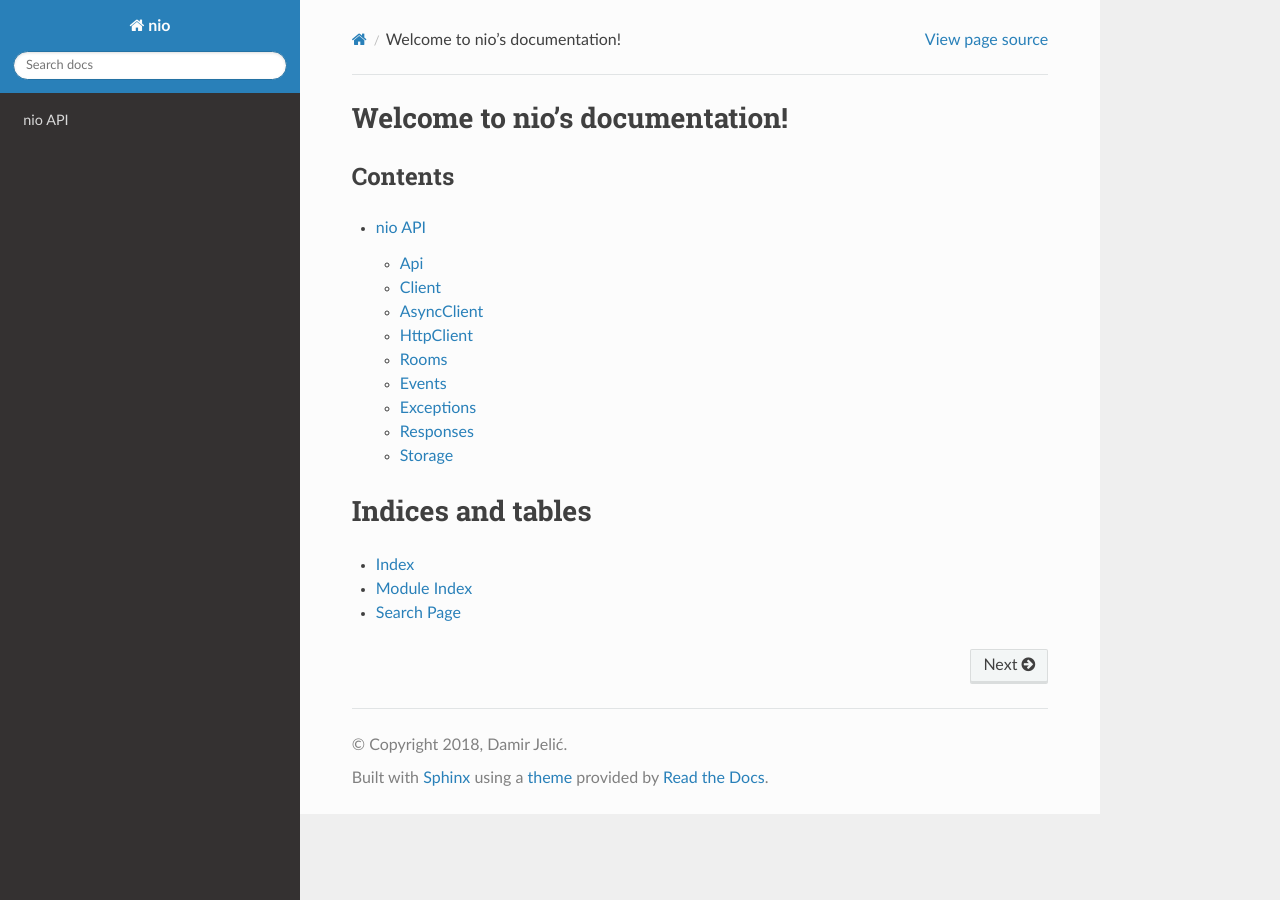
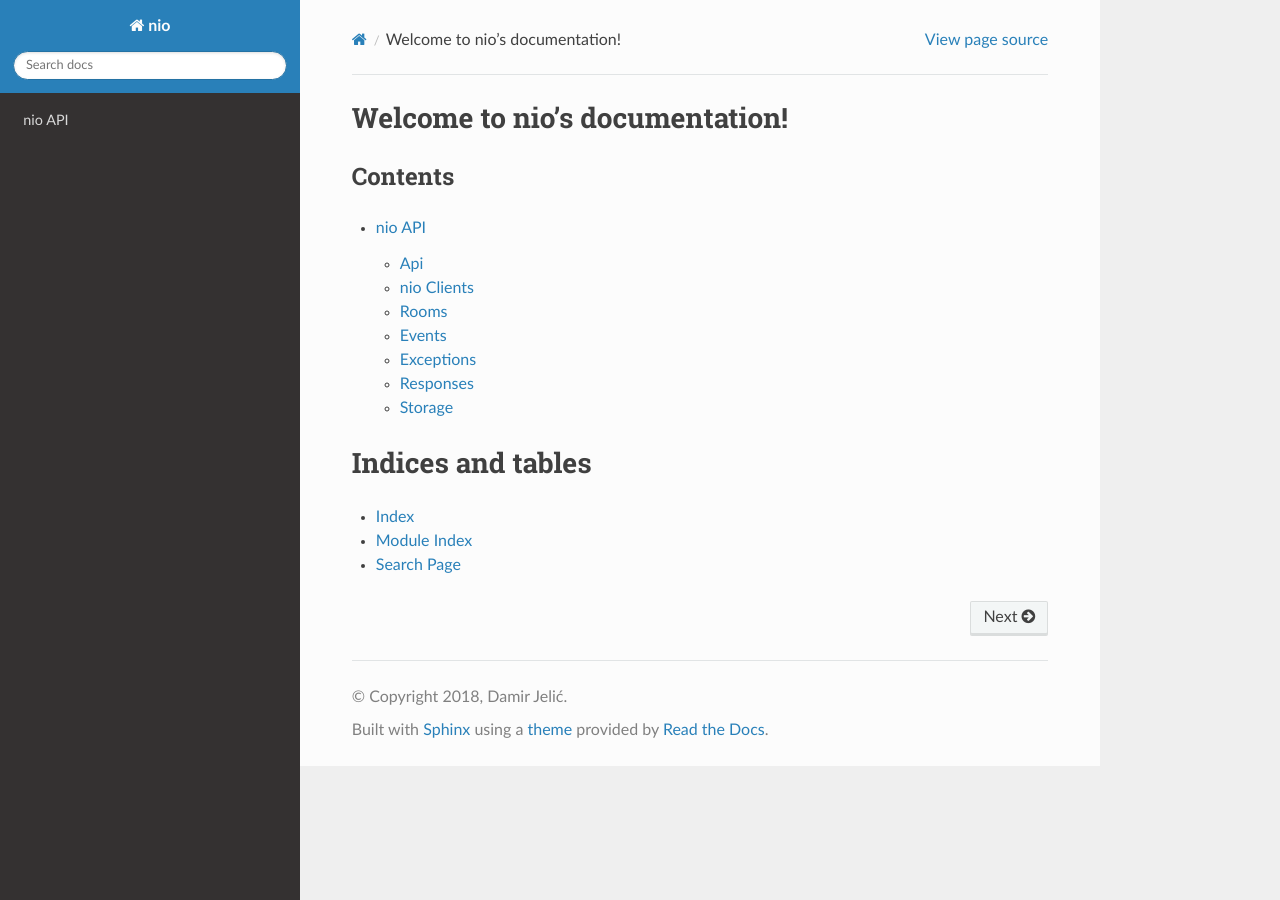
Before and after one commit to matrix-nio/matrix-nio, a Sphinx documentation site: the page built from doc/index.rst, in a window 1280 px wide. Built offline with Sphinx 7.4.7 and the Read the Docs theme 2.0.0, drawn with Linux system fonts in a browser that asks for light colours.

Commit message:
doc: Restructure the client documentation.

```diff
--- a/doc/nio.rst
+++ b/doc/nio.rst
@@ -10,14 +10,21 @@ Api
     :members:
     :undoc-members:
 
-Client
+nio Clients
 -----------------
 
+.. automodule:: nio.client
+
+.. autoclass:: nio.base_client.ClientConfig
+    :members:
+
+Client
+^^^^^^^^^^^^^^^^^
 .. autoclass:: nio.Client
     :members:
 
 AsyncClient
------------
+^^^^^^^^^^^^^^^^
 
 .. autoclass:: nio.AsyncClient
     :members:
@@ -26,7 +33,7 @@ AsyncClient
 
 
 HttpClient
------------------
+^^^^^^^^^^^^^^^^
 
 .. autoclass:: nio.HttpClient
     :members:
```
